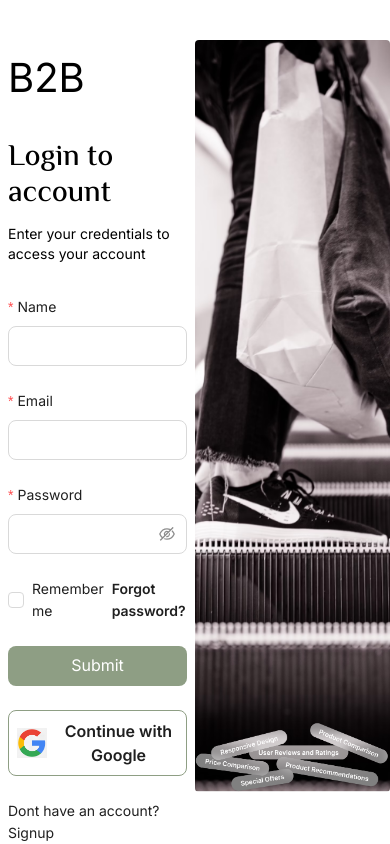
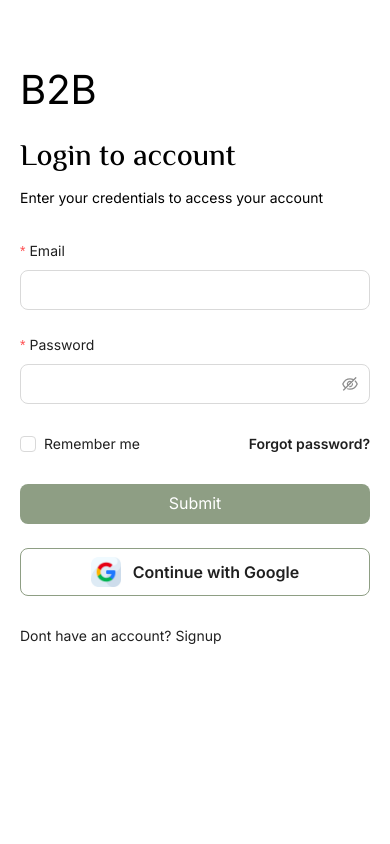
Before and after one commit to linear-digital/b2b-client, a Next.js app: page /auth/login in a window 390 px wide. Built offline with nearby package versions, Linux system fonts and the light colour scheme.

Commit message:
update 14 files

```diff
--- a/Components/Bars/SearchBox.tsx
+++ b/Components/Bars/SearchBox.tsx
@@ -6,7 +6,7 @@ const SearchBox = () => {
     return (
         <div>
             <Input
-                className='search-input pl-2 border-primary outline-none'
+                className='search-input pl-2 border-primary outline-none lg:flex hidden'
                 prefix={<SearchOutlined className='text-lg bg-transparent' />}
                 size="middle"
                 placeholder='Search for products, brands and more'
--- a/Components/Pages/Home/ShopCategory.tsx
+++ b/Components/Pages/Home/ShopCategory.tsx
@@ -3,12 +3,12 @@ import Link from 'next/link';
 import React, { useRef } from 'react';
 import ArrowForwardIosIcon from '@mui/icons-material/ArrowForwardIos';
 import ArrowBackIosIcon from '@mui/icons-material/ArrowBackIos';
-import { Swiper, SwiperSlide, useSwiper } from 'swiper/react';
+import { Swiper, SwiperSlide } from 'swiper/react';
 
 // Import Swiper styles
 import 'swiper/css';
 import 'swiper/css/pagination';
-import { A11y, Navigation, Pagination } from 'swiper/modules';
+import { A11y, Navigation } from 'swiper/modules';
 import Image from 'next/image';
 
 
@@ -16,6 +16,7 @@ import Image from 'next/image';
 const ShopCategory = () => {
     const swiperRef: any = useRef(null);
     const [swiper, setSwiper] = React.useState<any>(null);
+
     return (
         <div className='container mx-auto'>
             <h2 className='sec-title mt-4'>
--- a/app/auth/change-password/Form.tsx
+++ b/app/auth/change-password/Form.tsx
@@ -49,7 +49,7 @@ const ChangePassword: React.FC = () => {
             >
                 <Input.Password size='large' onChange={(e) => setPassword(e.target.value)} />
             </Form.Item>
-            <div className='grid grid-cols-2 mb-5  text-gray-500'>
+            <div className='grid grid-cols-2 mb-5   text-gray-500 gap-2'>
                 <div className="flex items-center gap-2">
                     <CheckCircleIcon fontSize='small' className={/[a-z]/.test(password) ? 'text-primary' : ''} />
                     <span>one lowercase character</span>
@@ -66,7 +66,7 @@ const ChangePassword: React.FC = () => {
                     <CheckCircleIcon fontSize='small' className={password.length >= 8 ? 'text-primary' : ''} />
                     <span>8 characters minimum</span>
                 </div>
-                <div className="flex items-center gap-2">
+                <div className="flex items-center gap-2 ">
                     <CheckCircleIcon fontSize='small' className={/\d/.test(password) ? 'text-primary' : ''} />
                     <span>one number</span>
                 </div>
--- a/app/auth/change-password/page.tsx
+++ b/app/auth/change-password/page.tsx
@@ -8,7 +8,7 @@ import ChangePassword from './Form';
 const page = () => {
     return (
         <div className='container mx-auto flex items-center justify-center h-screen'>
-            <Card className='w-[500px] min-h-[400px] border-none p-5'>
+            <Card className='lg:w-[500px] w-full min-h-[400px] border-none lg:p-5'>
                 <Image src={'/icons/forgot.png'} alt="forgot" width={50} height={50} />
                 <h1 className='text-[32px] messiri mt-4'>
                     Change password!
--- a/app/auth/forgot/[token]/page.tsx
+++ b/app/auth/forgot/[token]/page.tsx
@@ -7,7 +7,7 @@ import React from 'react';
 const page = () => {
     return (
         <div className='container mx-auto flex items-center justify-center h-screen'>
-            <Card className='w-[500px] min-h-[400px] border-none p-5'>
+            <Card className='lg:w-[500px] w-full min-h-[400px] border-none lg:p-5'>
                 <Image src={'/icons/forgot.png'} alt="forgot" width={50} height={50} />
                 <h1 className='text-[32px] messiri mt-4'>
                     Verify email
--- a/app/auth/forgot/page.tsx
+++ b/app/auth/forgot/page.tsx
@@ -8,7 +8,7 @@ import { ArrowLeftOutlined } from '@ant-design/icons';
 const page = () => {
     return (
         <div className='container mx-auto flex items-center justify-center h-screen'>
-            <Card className='w-[500px] min-h-[400px] border-none'>
+            <Card className='lg:w-[500px] w-full min-h-[400px] border-none'>
                 <Image src={'/icons/forgot.png'} alt="forgot" width={50} height={50} />
                 <h1 className='text-[32px] messiri mt-4'>
                     Reset your password
--- a/app/auth/login/_UI/Form.tsx
+++ b/app/auth/login/_UI/Form.tsx
@@ -27,7 +27,7 @@ const LoginSignup: React.FC = () => {
         <Form
             name="basic"
             labelCol={{ span: 8 }}
-            wrapperCol={{ span: 20 }}
+            wrapperCol={{ span: 22 }}
             style={{ maxWidth: 600 }}
             onFinish={onFinish}
 
@@ -36,13 +36,6 @@ const LoginSignup: React.FC = () => {
             layout='vertical'
             className='mt-8'
         >
-            <Form.Item<FieldType>
-                label="Name"
-                name="name"
-                rules={[{ required: true, message: 'Please input your name!' }]}
-            >
-                <Input size='large' />
-            </Form.Item>
             <Form.Item<FieldType>
                 label="Email"
                 name="email"
--- a/app/auth/login/page.tsx
+++ b/app/auth/login/page.tsx
@@ -5,11 +5,11 @@ import FormSignup from './_UI/Form';
 
 const page = () => {
     return (
-        <div className='container mx-auto max-h-screen flex py-10 overflow-hidden'>
-            <div className="grid grid-cols-2 h-full">
+        <div className='container mx-auto lg:max-h-screen flex py-10 overflow-hidden'>
+            <div className="lg:grid lg:grid-cols-2 grid-cols-1 lg:p-0 p-3 h-full w-full">
                 <div className='flex flex-col justify-center p-2'>
                     <Logo />
-                    <h2 className='mt-8 text-3xl messiri font-medium'>
+                    <h2 className='lg:mt-8 mt-5 text-3xl messiri font-medium'>
                         Login to account
                     </h2>
                     <p className='text-sm mt-3'>
@@ -17,7 +17,7 @@ const page = () => {
                     </p>
                     <FormSignup />
                 </div>
-                <div className='h-[90%] relative rounded overflow-hidden'>
+                <div className='h-[90%] relative rounded overflow-hidden lg:block hidden'>
                     <Image src='/images/login.png' alt="login" width={700} height={900}
                         className='h-full object-cover'
                     />
--- a/app/auth/signup/_UI/GoogleLogin.tsx
+++ b/app/auth/signup/_UI/GoogleLogin.tsx
@@ -4,12 +4,12 @@ import React from 'react';
 
 const GoogleLogin = () => {
     return (
-        <button className='flex items-center gap-x-3 justify-center w-full border border-primary rounded-lg p-2'>
-            <Image src="/images/google.png" alt="google" width={30} height={30} />
+        <div className='flex items-center gap-x-3 justify-center w-full border border-primary rounded-lg p-2 cursor-pointer hover:shadow-xl shadow-primary/10'>
+            <Image src="/images/google-2.png" alt="google" width={30} height={30} />
             <span className='text-base font-semibold'>
                 Continue with Google
             </span>
-        </button>
+        </div>
     );
 };
 
--- a/app/auth/signup/page.tsx
+++ b/app/auth/signup/page.tsx
@@ -5,11 +5,11 @@ import FormSignup from './_UI/Form';
 
 const page = () => {
     return (
-        <div className='container mx-auto max-h-screen flex py-10 overflow-hidden'>
-            <div className="grid grid-cols-2 h-full">
+        <div className='container mx-auto lg:max-h-screen flex py-10 overflow-hidden'>
+            <div className="grid lg:grid-cols-2 grid-cols-1 lg:p-0 p-3 h-full w-full">
                 <div className='flex flex-col justify-center p-2'>
                     <Logo />
-                    <h2 className='mt-8 text-3xl messiri font-medium'>
+                    <h2 className='lg:mt-8 mt-5 text-3xl messiri font-medium'>
                         Register
                     </h2>
                     <p className='text-sm mt-3'>
@@ -17,7 +17,7 @@ const page = () => {
                     </p>
                     <FormSignup />
                 </div>
-                <div className='h-[90%] relative rounded overflow-hidden'>
+                <div className='h-[90%] relative rounded overflow-hidden lg:block hidden'>
                     <Image src='/images/image.png' alt="login" width={700} height={900}
                         className='h-full object-cover'
                     />
```
Also changed, not shown: public/images/google-2.png (added).
